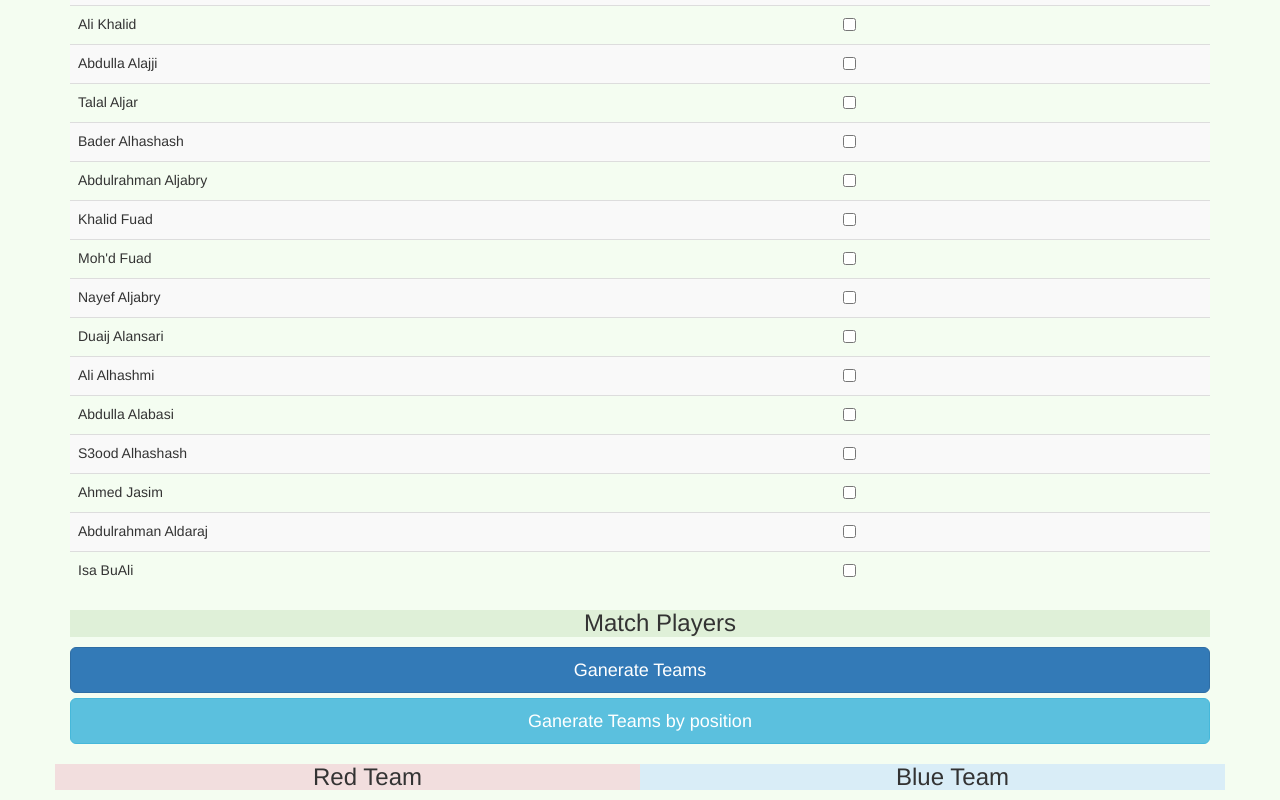
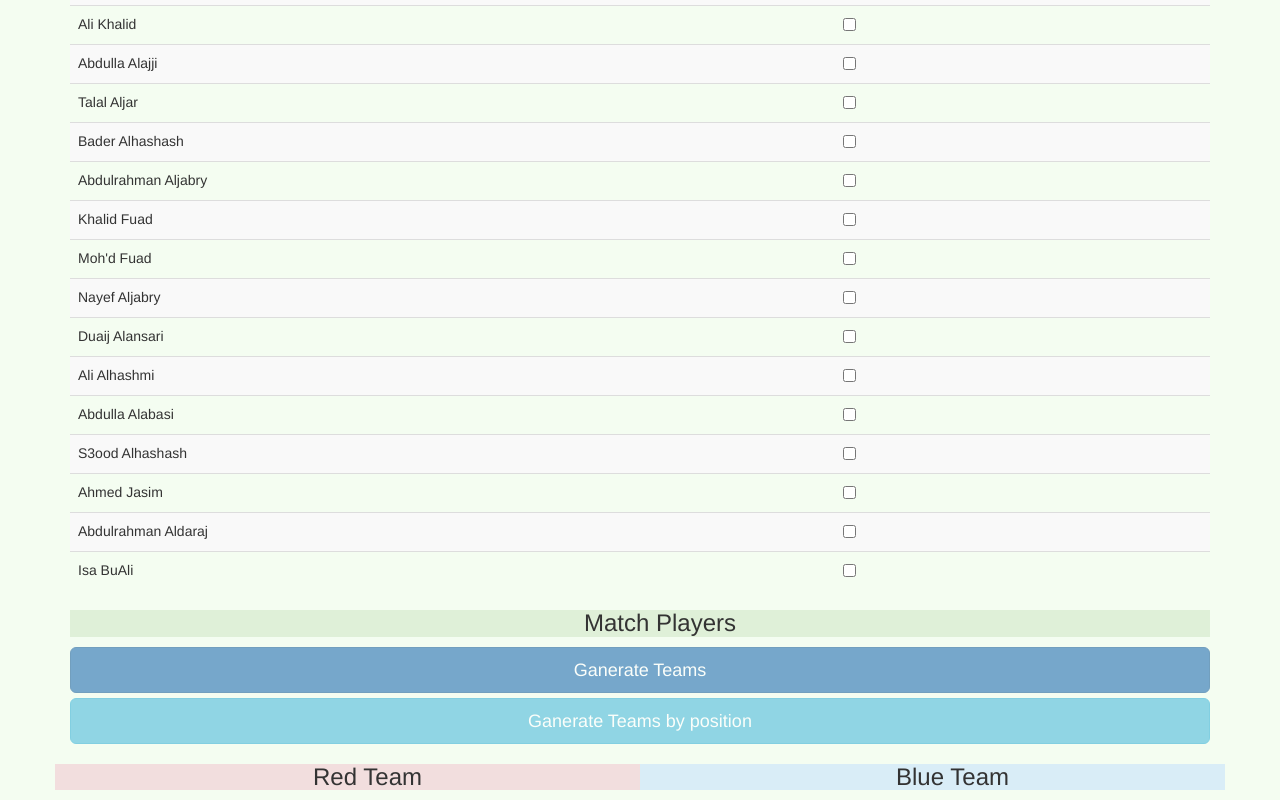
Before and after one commit to aalmalood/redPandaMatchDay, a plain HTML site: page index.html in a window 1280 px wide. Shown: the part 747-1547 px from the top of the page. Drawn offline with nearby package versions, Linux system fonts and the light colour scheme.

Commit message:
data-ng-disabled
Signed-off-by: aalmalood <almalood.91@gmail.com>

```diff
--- a/index.html
+++ b/index.html
@@ -49,8 +49,8 @@
             </li>
           </ol>
 
-      <input type="button" class="btn btn-primary btn-lg btn-block" value="Ganerate Teams" ng-click="pp.ganerate()"/>
-      <input type="button" class="btn btn-info btn-lg btn-block" value="Ganerate Teams by position" ng-click="pp.newGanerate()"/>
+      <input type="button" data-ng-disabled="pp.matchPlayer.length == 0" class="btn btn-primary btn-lg btn-block" value="Ganerate Teams" ng-click="pp.ganerate()"/>
+      <input type="button" data-ng-disabled="pp.matchPlayer.length == 0" class="btn btn-info btn-lg btn-block" value="Ganerate Teams by position" ng-click="pp.newGanerate()"/>
 
       <div class="row">
         <div class="column">
```
